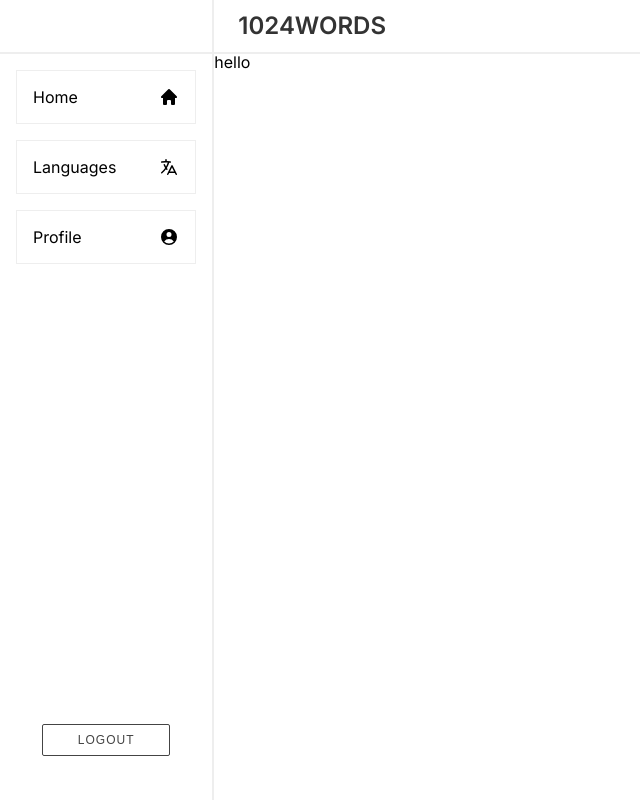
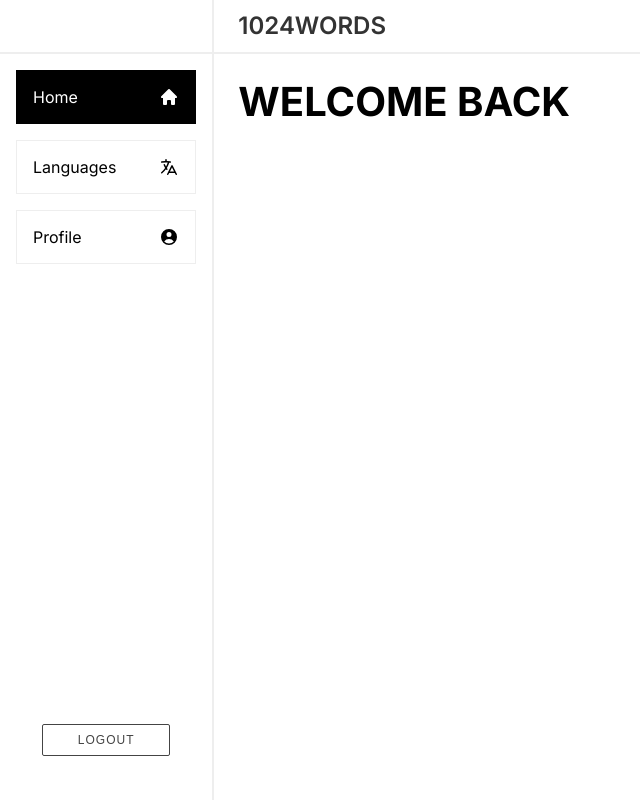
Before and after one commit to paulecode/1024words-frontend, a Next.js app: page / in a window 1280 px wide. Shown: the whole page, without its empty margins (0-640 px from the left). Built offline with nearby package versions, Linux system fonts and the light colour scheme.

Commit message:
Added main screen

```diff
--- a/src/app/(home)/page.module.scss
+++ b/src/app/(home)/page.module.scss
@@ -1,4 +1,9 @@
 .container {
     border-top: 0.5px solid #eee;
     border-left: 0.5px solid #eee;
+    overflow: scroll;
+
+    h1 {
+        margin: 1.5rem;
+    }
 }
--- a/src/app/(home)/page.tsx
+++ b/src/app/(home)/page.tsx
@@ -1,5 +1,10 @@
+import { Heading01 } from "@/components/essentials/headings/Headings";
 import styles from "./page.module.scss";
 
-export default function Designer() {
-  return <div className={styles.container}>hello</div>;
+export default function Home() {
+  return (
+    <div className={styles.container}>
+      <Heading01>Welcome back</Heading01>
+    </div>
+  );
 }
--- a/src/app/page.tsx
+++ /dev/null
@@ -1,6 +0,0 @@
-import Image from "next/image";
-import styles from "./page.module.scss";
-
-export default function Home() {
-  return <main className={styles.main}>home</main>;
-}
--- a/src/components/composite/navItem/NavItem.module.scss
+++ b/src/components/composite/navItem/NavItem.module.scss
@@ -11,7 +11,7 @@
         padding: 1rem 0 1rem 1rem;
         transition: all 0.125s ease-in-out;
         &:hover {
-            background-color: #000;
+            background-color: #111;
             color: #fff;
         }
 
@@ -25,5 +25,11 @@
             height: 1.25rem;
             margin-right: 1rem;
         }
+
+        &.active {
+            background-color: black;
+            border-color: #000;
+            color: #fff;
+        }
     }
 }
--- a/src/components/composite/navItem/NavItem.tsx
+++ b/src/components/composite/navItem/NavItem.tsx
@@ -1,4 +1,7 @@
+"use client";
+import { usePathname } from "next/navigation";
 import styles from "./NavItem.module.scss";
+import Link from "next/link";
 
 export const NavItem: React.FC<{
   label: string;
@@ -6,13 +9,20 @@ export const NavItem: React.FC<{
   leftIcon?: React.ReactNode;
   rightIcon?: React.ReactNode;
 }> = ({ label, target, leftIcon, rightIcon }) => {
+  const path = usePathname();
+  const active = path === target;
+
   return (
-    <a href={target} className={styles.link}>
-      <div className={styles.container}>
+    <Link href={target} className={styles.link} prefetch>
+      <div
+        className={
+          active ? `${styles.container} ${styles.active}` : styles.container
+        }
+      >
         {leftIcon && <div className={styles.leftIcon}>{leftIcon}</div>}
         <div className={styles.label}>{label}</div>
         {rightIcon && <div className={styles.rightIcon}>{rightIcon}</div>}
       </div>
-    </a>
+    </Link>
   );
 };
```
